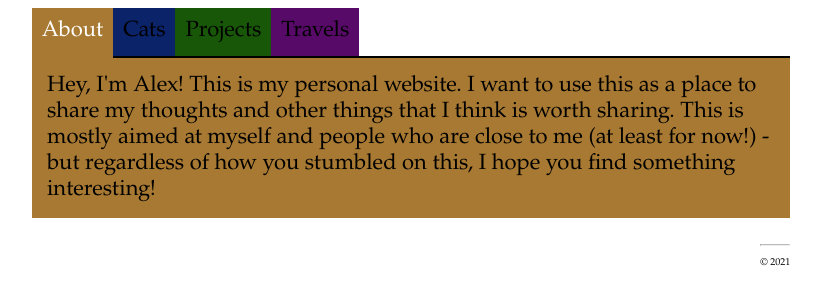
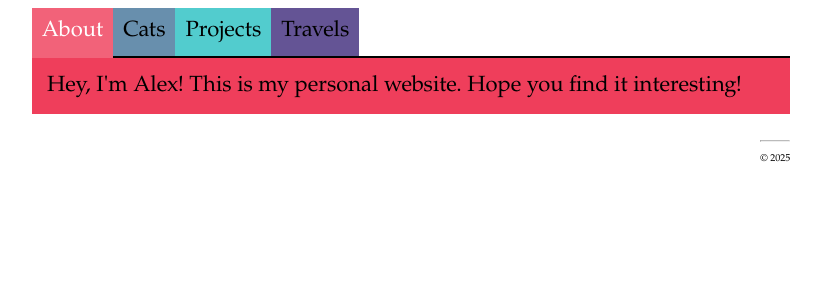
Before and after one commit to acurtiz/acurtiz.github.io, a Jekyll site: the page built from index.html, in a window 1280 px wide. Shown: the top 305 px of the page, without its empty margins (229-1050 px from the left). Built offline with Jekyll 4.4.1, drawn with Linux system fonts in a browser that asks for light colours.

Commit message:
Make the About page color rely on data source-of-truth.

```diff
--- a/_layouts/default.html
+++ b/_layouts/default.html
@@ -11,7 +11,7 @@
       {{ content }}
       <div class="bottom-bar">
 	      <hr class="solid">
-	      &#169 2021
+	      &#169 2025
       </div>
     </div>
   </body>
--- a/assets/css/styles.scss
+++ b/assets/css/styles.scss
@@ -5,6 +5,7 @@
   flex-wrap: nowrap;
   display: flex;
 }
+
 div.nav-rect {
   padding: 10px;
   float: left;
@@ -14,6 +15,7 @@ div.nav-rect {
   border-bottom-style: solid;
   border-bottom-width: 2px;
 }
+
 div.nav-current {
   padding: 10px;
   float: left;
@@ -21,6 +23,7 @@ div.nav-current {
   width: auto;
   border-bottom-style: none;
 }
+
 #nav-end {
   background-color: #ffffff;
   width: 100%;
@@ -127,10 +130,10 @@ div.body-text {
     color: #000000;
 }
 
-div.body-home {
+#body-about {
     padding: 2% 2%;
     color: #000000;
-    background-color: #a87932;
+    background-color: {{ site.data.categories["about"].color-primary }};
 }
 
 div.table-text {
--- a/index.html
+++ b/index.html
@@ -4,6 +4,6 @@ title: About
 
 {% include navigation.html %}
 <div style="clear:left;"></div>
-<div class="body-home">
-  Hey, I'm Alex! This is my personal website. I want to use this as a place to share my thoughts and other things that I think is worth sharing. This is mostly aimed at myself and people who are close to me (at least for now!) - but regardless of how you stumbled on this, I hope you find something interesting!
+<div id="body-about">
+  Hey, I'm Alex! This is my personal website. Hope you find it interesting!
 </div>
```
Also changed, not shown: _data/categories.yml (+8 -8 lines).
